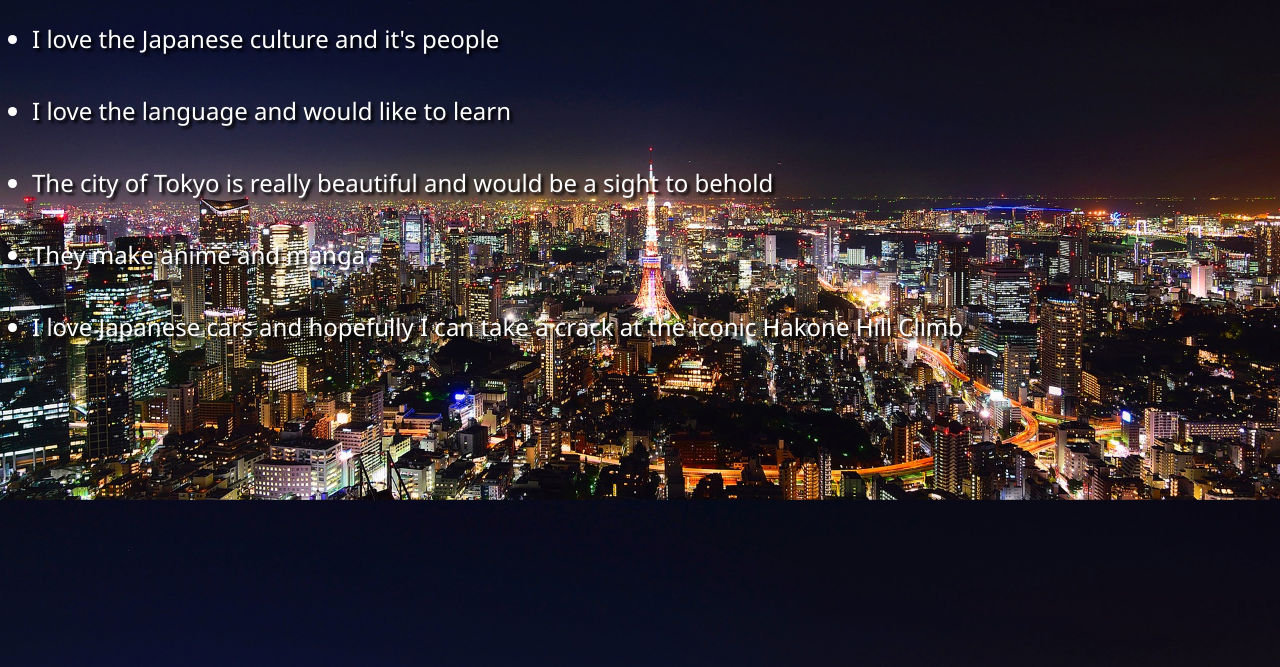
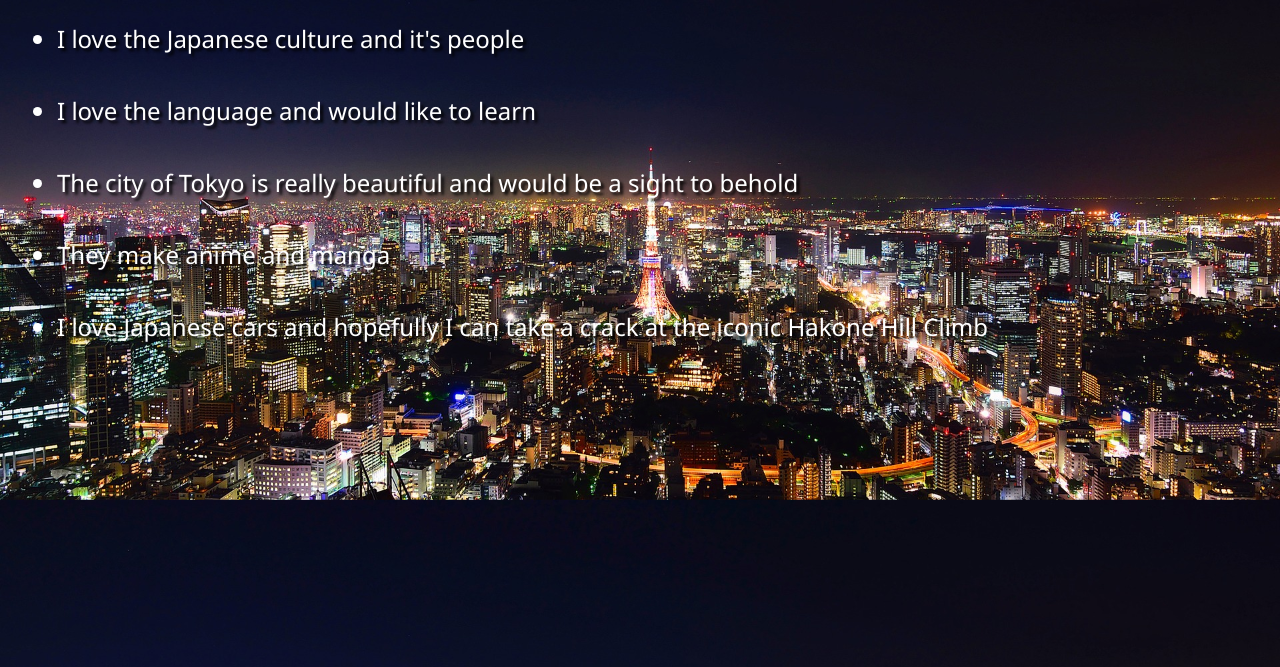
Before and after one commit to ASHTONMDB9/Holiday-Destination, a plain HTML site: page index.html in a window 1280 px wide. Shown: the part 133-800 px from the top of the page. Drawn offline with nearby package versions, Linux system fonts and the light colour scheme.

Commit message:
remastered III

```diff
--- a/index.html
+++ b/index.html
@@ -25,7 +25,7 @@
   </nav>
     <h1>I would love to visit Tokyo, Japan because:</h1>
 <body>
-    <ul>
+    <ul id="reasons">
         <li>I love the Japanese culture and it's people</li>
         <li>I love the language and would like to learn</li>
         <li>The city of Tokyo is really beautiful and would be a sight to behold</li>
--- a/styles.css
+++ b/styles.css
@@ -17,7 +17,16 @@ body {
 ul {
     line-height: 300%;
     color: white;
+    margin-left: 25px;
     font-size:x-large;
+    font-family: 'Segoe UI', Tahoma, Geneva, Verdana, sans-serif;
+    text-shadow: 3px 3px 3px black;
+}
+#reasons {
+    line-height: 300%;
+    color: white;
+    font-size:x-large;
+    margin-left: 25px;
     font-family: 'Segoe UI', Tahoma, Geneva, Verdana, sans-serif;
     text-shadow: 3px 3px 3px black;
 }
@@ -57,7 +66,7 @@ label {
     margin-left: 50px;
     padding-top: 30px;
     height: fit-content;
-    width: fit-content;
+    width: 550px;
     background-image: linear-gradient(to bottom, #021329,
     #041830, #071e36, #0a233d, #0d2844, #152c47,
     #1b2f4a, #21334d, #2a364c, #313a4b, #383d49, #3e4148);
```
